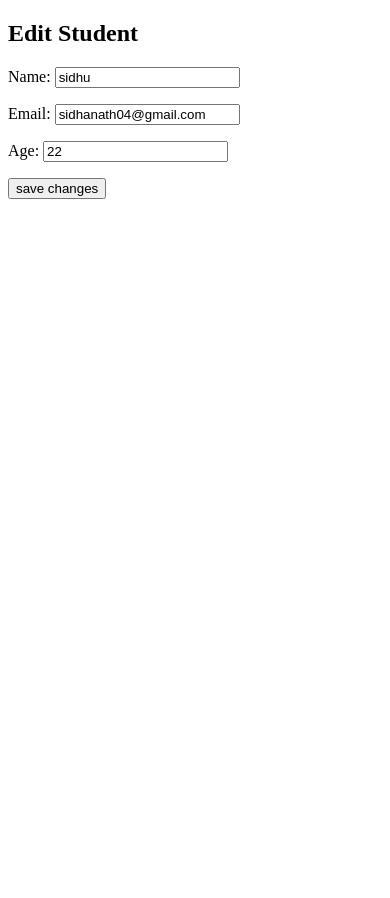
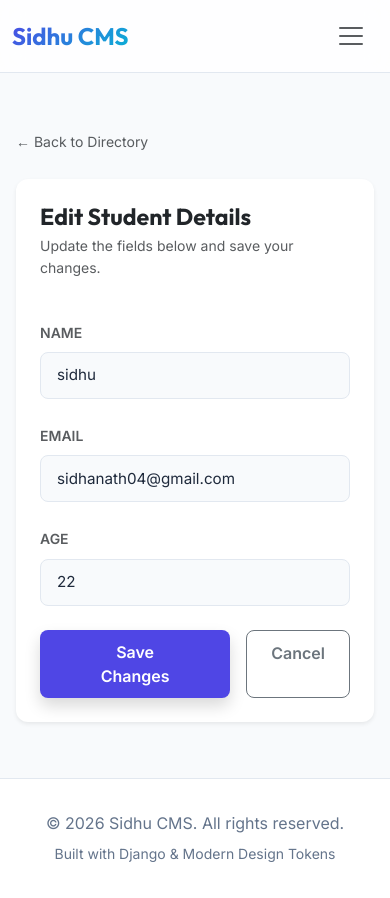
Before and after one commit to Sidhu-04/DJsidhu, a Django app: page /student/1/edit/ in a window 390 px wide. Before the commit the page ends 199 px from the top, so only its background shows below. Run offline with Django 4.2, Linux system fonts and the light colour scheme; data comes from the database, SQL or seed files in the repository.

Commit message:
UI/UX overhaul: premium design system, updated all templates

```diff
--- a/myproject/home/static/css/style.css
+++ b/myproject/home/static/css/style.css
@@ -61,6 +61,7 @@ h1, h2, h3, h4, .navbar-brand {
     font-size: 1.5rem;
     background: linear-gradient(135deg, var(--primary), var(--accent));
     -webkit-background-clip: text;
+    background-clip: text;
     -webkit-text-fill-color: transparent;
 }
 
@@ -167,3 +168,41 @@ footer {
     padding: 2rem 0;
     color: var(--text-muted);
 }
+
+/* ── Django Form Field Auto-Styling ──────────────────── */
+/* Makes Django's auto-rendered inputs look Bootstrap-clean */
+input[type="text"],
+input[type="email"],
+input[type="password"],
+input[type="number"],
+select,
+textarea {
+    width: 100%;
+    padding: 0.65rem 1rem;
+    border: 1px solid var(--border);
+    border-radius: var(--radius-md);
+    font-size: 0.95rem;
+    font-family: 'Inter', sans-serif;
+    color: var(--text-main);
+    background-color: #F8FAFC;
+    transition: border-color 0.2s ease, box-shadow 0.2s ease;
+    outline: none;
+}
+
+input[type="text"]:focus,
+input[type="email"]:focus,
+input[type="password"]:focus,
+input[type="number"]:focus,
+select:focus,
+textarea:focus {
+    border-color: var(--primary);
+    box-shadow: 0 0 0 3px rgba(79, 70, 229, 0.1);
+    background-color: #fff;
+}
+
+/* Badge pills in tables */
+.badge.bg-light {
+    font-weight: 500 !important;
+    font-size: 0.8rem;
+    border: 1px solid var(--border);
+}
--- a/myproject/home/templates/student_form_edit.html
+++ b/myproject/home/templates/student_form_edit.html
@@ -1,18 +1,37 @@
-<!DOCTYPE html>
-<html lang="en">
-<head>
-    <meta charset="UTF-8">
-    <meta name="viewport" content="width=device-width, initial-scale=1.0">
-    <title>Document</title>
-</head>
-<body>
-    <h2>Edit Student</h2>
-    <form method="post">
-        {% csrf_token %}
-        {{ form.as_p }}
-        <button type="submit">save changes</button>
+{% extends "base.html" %}
 
+{% block title %}Edit Student | Sidhu CMS{% endblock %}
 
-    </form>
-</body>
-</html>
+{% block cc %}
+<div class="row justify-content-center py-4">
+    <div class="col-lg-7">
+        <div class="mb-4">
+            <a href="{% url 'student-list' %}" class="text-muted text-decoration-none small">← Back to Directory</a>
+        </div>
+        <div class="card border-0 shadow-sm p-4 p-md-5">
+            <div class="mb-4">
+                <h3 class="fw-bold mb-1">Edit Student Details</h3>
+                <p class="text-muted small">Update the fields below and save your changes.</p>
+            </div>
+            <form method="post">
+                {% csrf_token %}
+                {% for field in form %}
+                <div class="mb-4">
+                    <label for="{{ field.id_for_label }}" class="form-label fw-semibold small text-uppercase text-muted">{{ field.label }}</label>
+                    <div class="input-group">
+                        {{ field }}
+                    </div>
+                    {% if field.errors %}
+                    <div class="text-danger small mt-1">{{ field.errors.0 }}</div>
+                    {% endif %}
+                </div>
+                {% endfor %}
+                <div class="d-flex gap-3 mt-2">
+                    <button type="submit" class="btn btn-primary px-5 shadow">Save Changes</button>
+                    <a href="{% url 'student-list' %}" class="btn btn-outline-secondary px-4">Cancel</a>
+                </div>
+            </form>
+        </div>
+    </div>
+</div>
+{% endblock %}
```
Also changed, not shown: myproject/home/templates/student_confirm_delete.html (+27 -15 lines).
